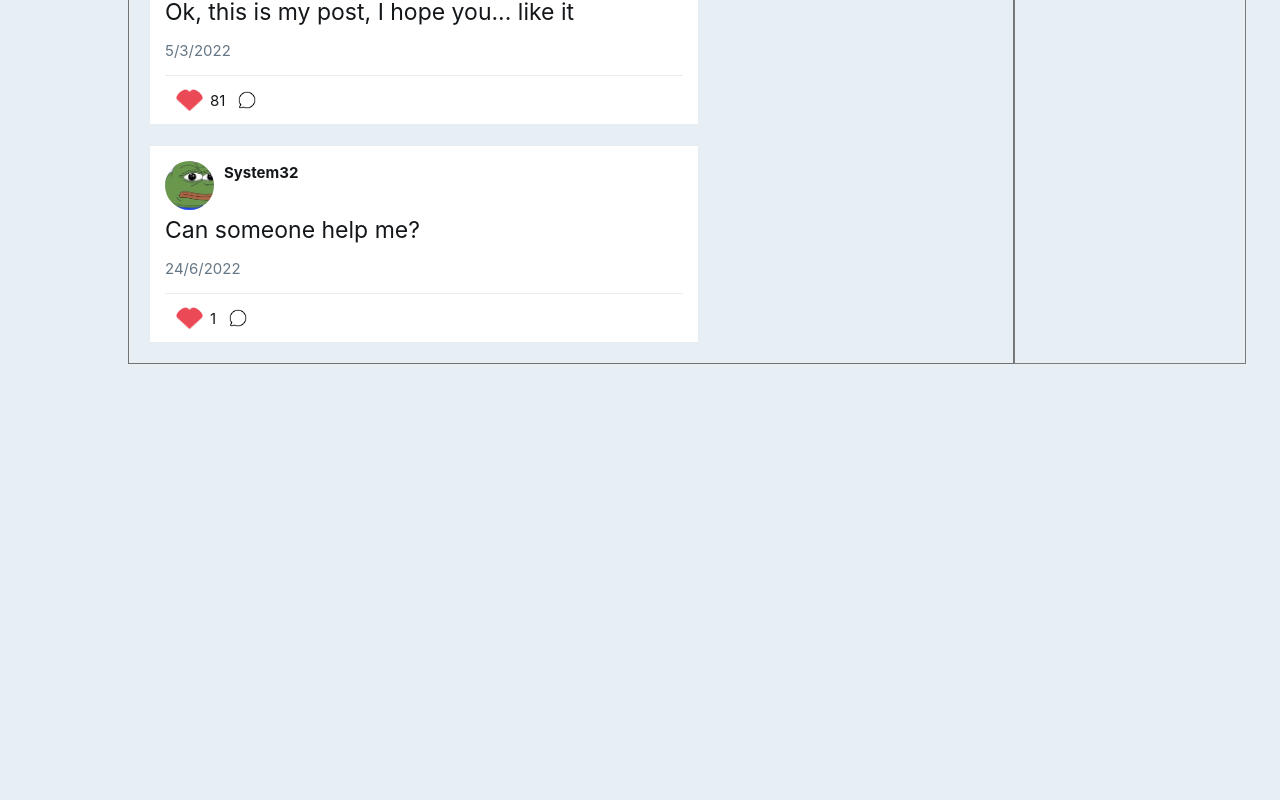
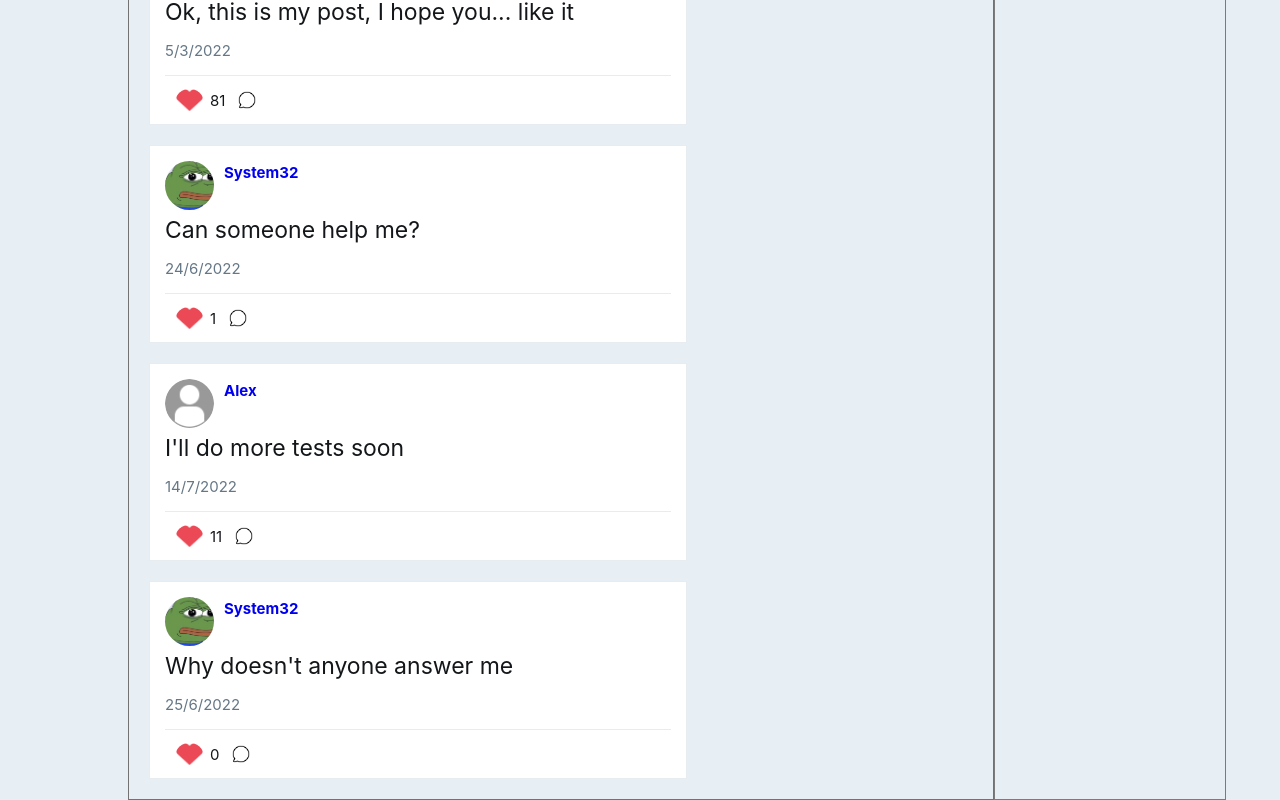
Before and after one commit to JozPedro23zx/Social_Link_Client, a React (Create React App) app: page / in a window 1280 px wide. Shown: the part 762-1562 px from the top of the page. Before the commit the page ends 1126 px from the top, so only its background shows below. Built offline with nearby package versions, Linux system fonts and the light colour scheme.

Commit message:
ProfileConfig

```diff
--- a/src/App.js
+++ b/src/App.js
@@ -14,7 +14,7 @@ function App() {
           <Routes>
             <Route exact path='/' element={<Home />}/>
 
-            <Route path='/profile' element={<Profile />}/>
+            <Route path='/profile/:userId' element={<Profile />}/>
 
             <Route path='/chat' element={<Chat />}/>
           </Routes>
--- a/src/components/Home.js
+++ b/src/components/Home.js
@@ -1,6 +1,6 @@
 import InputBox from './sub-components/inputBox'
 import PostBox from './sub-components/postBox'
-import UsersDatabase from '../dataBase/users.json'
+import UsersDatabase from '../dataBase/usersPost.json'
 
 function Home() {
     return(
--- a/src/components/Navbar.js
+++ b/src/components/Navbar.js
@@ -10,7 +10,7 @@ function Navbar(){
             <Link to="/"><p className='link'>Home</p></Link>
           </li>
           <li>
-            <Link to="/profile"><p className='link'>Profile</p></Link>
+            <Link to="/profile/5"><p className='link'>Profile</p></Link>
           </li>
           <li>
             <Link to="/chat"><p className='link'>Chat</p></Link>
--- a/src/components/Profile.js
+++ b/src/components/Profile.js
@@ -1,10 +1,65 @@
+import { useParams } from 'react-router-dom'
+import UsersDatabase from '../dataBase/users.json'
+import PostsDatabase from '../dataBase/usersPost.json'
+import PostBox from './sub-components/postBox'
+import '../customStyles/Profile.css'
+
 function Profile() {
+    const { userId } = useParams()
+    var userContent = ""
+
+    UsersDatabase.some(user =>{
+
+        if(user.id === userId){
+            const avatarImage = {
+                background: `url(${user.avatar})`,
+                backgroundSize: "cover"
+            }
+
+            userContent = (
+                <div className='profile'>
+                    <div className='profileHeader'>
+                        <div className='profileInfo'>
+                            <div className='avatar-container'>
+                                <div className='avatar' style={avatarImage}></div>
+                            </div>
+                            <h2>{user.name}</h2>
+                        </div>
+                    </div>
+                    <hr></hr>
+                    <div className='allPost'>
+                        <AllPost id={user.id}/>
+                    </div>
+                </div>
+            )
+        }
+    })
+
     return(
         <div>
-            <h1>Profile</h1>
-            <p>Suas informações</p>
+            {userContent ? userContent : <h1>User not found</h1>}
         </div>
     )
 }
 
+function AllPost(props){
+    var allPost = PostsDatabase.map(postData =>{
+        if(postData.id === props.id){
+            return postData
+        }
+    })
+
+    allPost = allPost.filter(function(element){
+        return element !== undefined
+    })
+
+    return(
+        allPost.map(userData =>(
+            <div>
+                <PostBox user={userData} />
+            </div>
+        ))
+    )
+}
+
 export default Profile
--- a/src/components/sub-components/postBox.js
+++ b/src/components/sub-components/postBox.js
@@ -1,7 +1,7 @@
 import '../../customStyles/postBox.css'
 import like from '../../images/like.png'
 import comment from '../../images/comment.png'
-
+import {Link} from 'react-router-dom'
 
 
 function PostBox(props){
@@ -12,7 +12,6 @@ function PostBox(props){
     }
 
     const date = new Date(`${user.date}`)
-    console.log(date)
     return(
         <div className='post'>
             <div className='user-info'>
@@ -22,7 +21,7 @@ function PostBox(props){
             </div>
             <div className='user-info-right'>
                 <div className='user-name'>
-                    <span className='fake-link'>{user.name}</span>
+                    <Link to={`profile${user.id}`}><span className='fake-link'>{user.name}</span></Link>
                 </div>
             </div>
             </div>
--- a/src/customStyles/App.css
+++ b/src/customStyles/App.css
@@ -28,5 +28,8 @@ a{
 .content{
     width: 75%;
     border: 1px solid rgb(114, 114, 114);
+}
+
+.home{
     padding-left: 20px;
 }
--- /dev/null
+++ b/src/customStyles/Profile.css
@@ -0,0 +1,32 @@
+/* .content{
+    padding: 0;
+} */
+
+.profile{
+    height: 100%;
+    width: 100%;
+}
+
+.profileHeader{
+    text-align: center;
+}
+
+.profile .profileInfo{
+    display: inline-block;
+    line-height: 50px;
+}
+
+.profile .profileInfo .avatar {
+    height: 250px;
+    width: 250px;
+    border-radius: 50%;
+    cursor: pointer;
+}
+
+.profile hr{
+    margin-bottom: 40px;
+}
+
+.profile .allPost{
+    padding-left: 10px;
+}
--- a/src/dataBase/users.json
+++ b/src/dataBase/users.json
@@ -1,30 +1,27 @@
 [
     {
+        "id": "1",
         "name": "Alex",
-        "avatar": "/imgTest/user1.png",
-        "content": "Im make a post to test",
-        "date": "2022-05-18T03:24:00",
-        "likes": "8"
+        "avatar": "/imgTest/user1.png"
     },
     {
+        "id": "2",
         "name": "Peter aqui",
-        "avatar": "/imgTest/user2.png",
-        "content": "AAAAAAHHHHHHHHHHH",
-        "date": "2022-08-21T03:24:00",
-        "likes": "15"
+        "avatar": "/imgTest/user2.png"
     },
     {
+        "id": "3",
         "name": "Maze14",
-        "avatar": "/imgTest/user3.png",
-        "content": "Ok, this is my post, I hope you... like it",
-        "date": "2022-03-05T03:24:00",
-        "likes": "81"
+        "avatar": "/imgTest/user3.png"
     },
     {
+        "id": "4",
         "name": "System32",
-        "avatar": "/imgTest/user4.png",
-        "content": "Can someone help me?",
-        "date": "2022-06-24T03:24:00",
-        "likes": "1"
+        "avatar": "/imgTest/user4.png"
+    },
+    {
+        "id": "5",
+        "name": "JozPedro",
+        "avatar": "/imgTest/user1.png"
     }
 ]
--- /dev/null
+++ b/src/dataBase/usersPost.json
@@ -0,0 +1,50 @@
+[
+    {
+        "id": "1",
+        "name": "Alex",
+        "avatar": "/imgTest/user1.png",
+        "content": "Im make a post to test",
+        "date": "2022-05-18T03:24:00",
+        "likes": "8"
+    },
+    {
+        "id": "2",
+        "name": "Peter aqui",
+        "avatar": "/imgTest/user2.png",
+        "content": "AAAAAAHHHHHHHHHHH",
+        "date": "2022-08-21T03:24:00",
+        "likes": "15"
+    },
+    {
+        "id": "3",
+        "name": "Maze14",
+        "avatar": "/imgTest/user3.png",
+        "content": "Ok, this is my post, I hope you... like it",
+        "date": "2022-03-05T03:24:00",
+        "likes": "81"
+    },
+    {
+        "id": "4",
+        "name": "System32",
+        "avatar": "/imgTest/user4.png",
+        "content": "Can someone help me?",
+        "date": "2022-06-24T03:24:00",
+        "likes": "1"
+    },
+    {
+        "id": "1",
+        "name": "Alex",
+        "avatar": "/imgTest/user1.png",
+        "content": "I'll do more tests soon",
+        "date": "2022-07-14T03:24:00",
+        "likes": "11"
+    },
+    {
+        "id": "4",
+        "name": "System32",
+        "avatar": "/imgTest/user4.png",
+        "content": "Why doesn't anyone answer me",
+        "date": "2022-06-25T03:24:00",
+        "likes": "0"
+    }
+]
```
